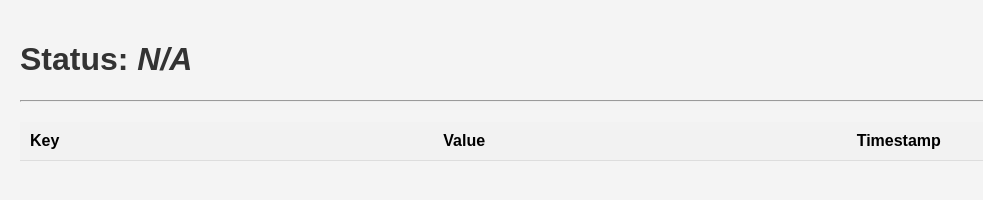
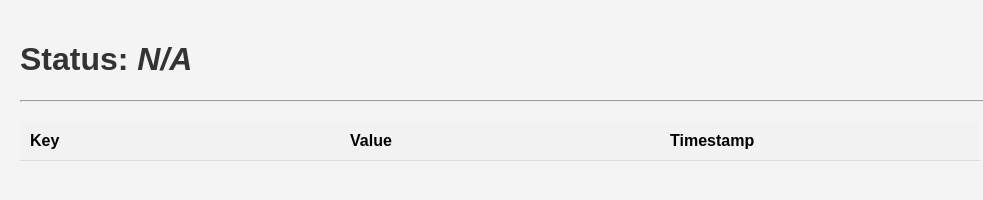
Before and after one commit to TAMU-Formula-SAE-EV/TelemetryCore, a plain HTML site: page client-simple/index.html in a window 1280 px wide. Shown: the whole page, without its empty margins (0-983 px from the left). Drawn offline with Linux system fonts and the light colour scheme.

Commit message:
USB + Works

```diff
--- a/assets/index.html
+++ b/client-simple/index.html
@@ -16,8 +16,6 @@
         });
 
         socket.addEventListener('message', function(event) {
-            console.log('Message from server ', event.data);
-
             const parts = event.data.split(':');
             if (parts.length !== 3) {
                 console.error('Invalid message format');
@@ -52,7 +50,7 @@
     }
 
     table {
-        width: 100%;
+        /* width: 50%; */
         border-collapse: collapse;
         margin-top: 20px;
     }
@@ -61,7 +59,7 @@
         padding: 10px;
         text-align: left;
         border-bottom: 1px solid #ddd;
-        width: 10%;
+        width: 300px;
     }
 
     th {
```
Also changed, not shown: client-simple/jquery.min.js (renamed from assets/jquery.min.js), 3 other files.
